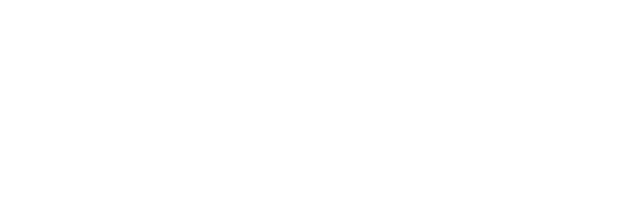
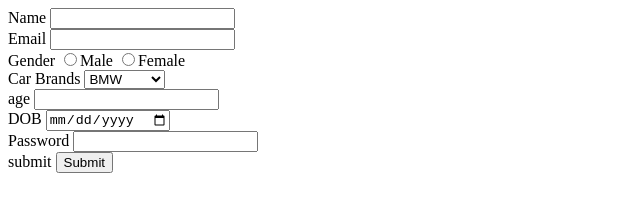
Before and after one commit to acciojob/signup-form-car-Princekumar8085, a website: page main.html in a window 1280 px wide. Shown: the whole page, without its empty margins (0-640 px from the left). Drawn offline with Linux system fonts and the light colour scheme.

Commit message:
created a submission

```diff
--- a/main.html
+++ b/main.html
@@ -7,6 +7,37 @@
 </head>
 
 <body>
+	<form method="post">
+
+		<label for="name">Name</label>
+        <input type="text" required id="name">
+		<br>
+		<label for="email">Email</label>
+        <input type="email" required id="email">
+		<br>
+		<label for="gender">Gender</label>
+        <input type="radio" name="gender" required id="gender">Male
+        <input type="radio" name="gender" required id="gender">Female
+		<br>
+		<label for="cars" >Car Brands</label>
+		<select id="cars">
+              <option value="volvo">BMW</option>
+              <option value="saab">Audi</option>
+              <option value="mercedes">Mercedez</option>
+            </select>
+		<br>
+		<label for="carage" >age</label>
+        <input type="age" required id="carage">
+		<br>
+		<label for="dob">DOB</label>
+        <input type="date" required id="dob" >
+		<br>
+		<label for="password">Password</label>
+        <input type="password" required id="password">
+		<br>
+		<label for="submit">submit</label>
+        <button type="submit">Submit</button>
+	</form>
 	<!-- the entire body must be written by student -->
     <script type="text/javascript" src="./script.js">
 </script>
```
